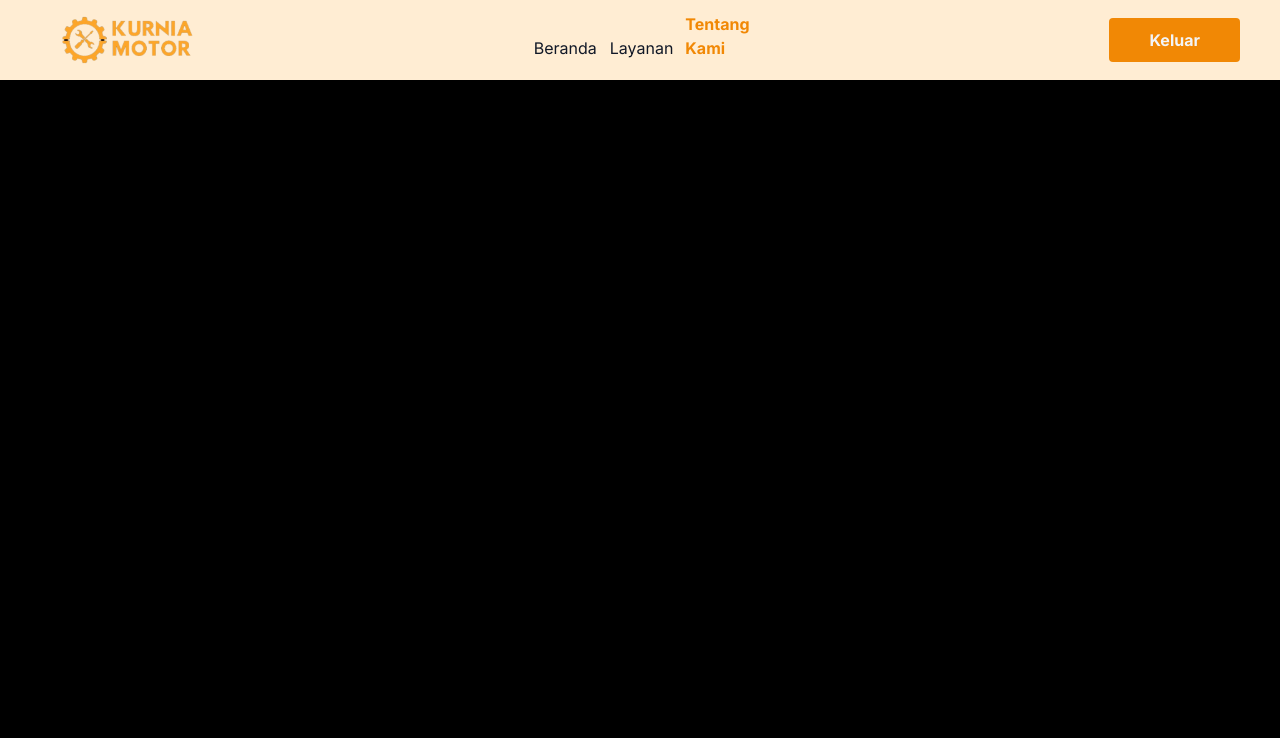
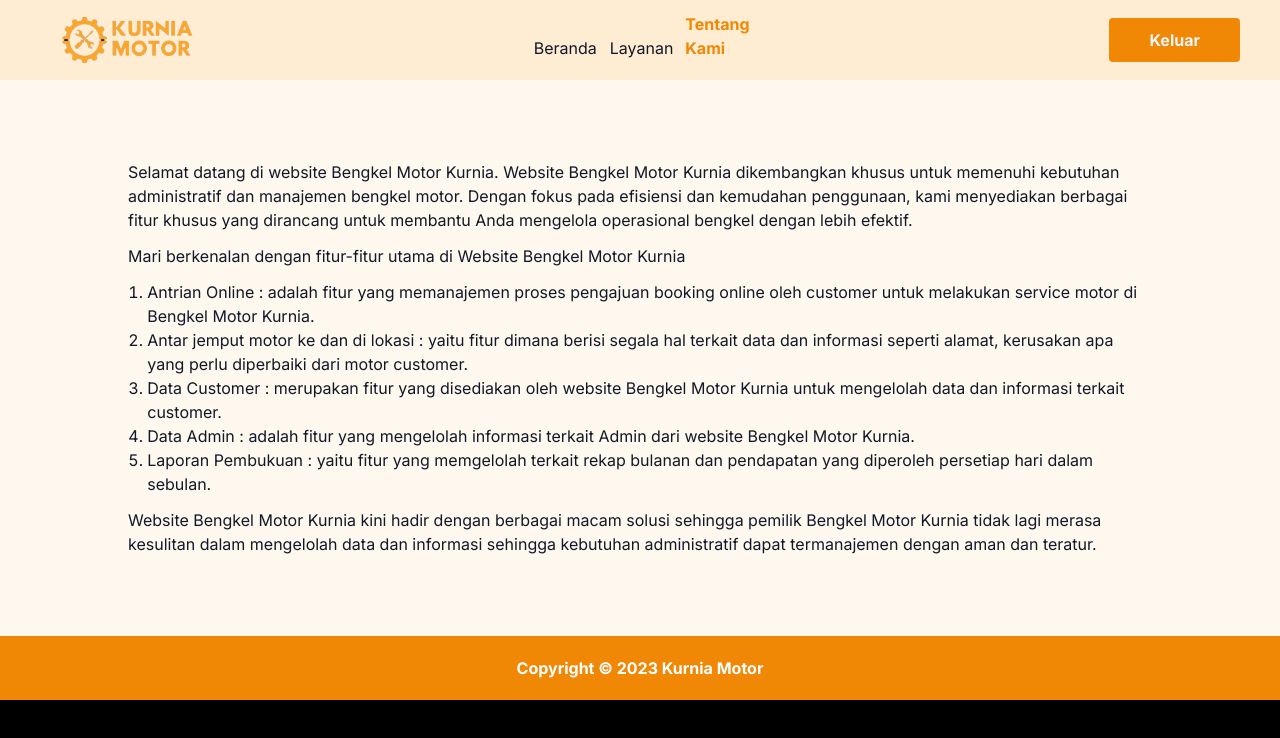
Before and after one commit to kukuh-imanura/kurnia-motor, a React (Vite) app: page /about in a window 1280 px wide. Shown: the top 738 px of the page. Built offline with nearby package versions, Linux system fonts and the light colour scheme.

Commit message:
Changes to be committed: 	modified:   src/globals.css 	modified:   src/pages/About.tsx 	modified:   src/pages/Detail.tsx

```diff
--- a/src/globals.css
+++ b/src/globals.css
@@ -6,7 +6,7 @@
 
 @layer base {
   * {
-    @apply box-border list-none p-0 m-0 scroll-smooth;
+    @apply box-border p-0 m-0 scroll-smooth;
   }
 
   body {
--- a/src/pages/About.tsx
+++ b/src/pages/About.tsx
@@ -1,9 +1,24 @@
+import Footer from "@/components/default/Footer"
 import Navbar from "@/components/default/Navbar"
 
 function About() {
   return (
-    <div>
+    <div className="bg-surface-1">
       <Navbar />
+      <div className="py-20 px-32 text-gray-900 space-y-3">
+        <p>Selamat datang di website Bengkel Motor Kurnia. Website Bengkel Motor Kurnia dikembangkan khusus untuk memenuhi kebutuhan administratif dan manajemen bengkel motor. Dengan fokus pada efisiensi dan kemudahan penggunaan, kami menyediakan berbagai fitur khusus yang dirancang untuk membantu Anda mengelola operasional bengkel dengan lebih efektif.</p>
+        <p>Mari berkenalan dengan fitur-fitur utama di Website Bengkel Motor Kurnia</p>
+
+        <ol className="list-decimal pl-[19.28px]">
+          <li>Antrian Online : adalah fitur yang memanajemen proses pengajuan booking online oleh customer untuk melakukan service motor di Bengkel Motor Kurnia.</li>
+          <li>Antar jemput motor ke dan di lokasi : yaitu fitur dimana berisi segala hal terkait data dan informasi seperti alamat, kerusakan apa yang perlu diperbaiki dari motor customer.</li>
+          <li>Data Customer : merupakan fitur yang disediakan oleh website Bengkel Motor Kurnia untuk mengelolah data dan informasi terkait customer.</li>
+          <li>Data Admin : adalah fitur yang mengelolah informasi terkait Admin dari website Bengkel Motor Kurnia.</li>
+          <li>Laporan Pembukuan : yaitu fitur yang memgelolah terkait rekap bulanan dan pendapatan yang diperoleh persetiap hari dalam sebulan.</li>
+        </ol>
+        <p>Website Bengkel Motor Kurnia kini hadir dengan berbagai macam solusi sehingga pemilik Bengkel Motor Kurnia tidak lagi merasa kesulitan dalam mengelolah data dan informasi sehingga kebutuhan administratif dapat termanajemen dengan aman dan teratur.</p>
+      </div>
+      <Footer />
     </div>
   )
 }
--- a/src/pages/Detail.tsx
+++ b/src/pages/Detail.tsx
@@ -1,9 +1,15 @@
 import Footer from "@/components/default/Footer"
 import Input from "@/components/default/Input"
 import Navbar from "@/components/default/Navbar"
+import { useEffect } from "react"
 import { Link } from "react-router-dom"
 
 function Detail() {
+
+  useEffect(() => {
+    window.scrollTo(0,0)
+  }, [])
+
   return (
     <div className="bg-surface-1">
       <Navbar />
```
